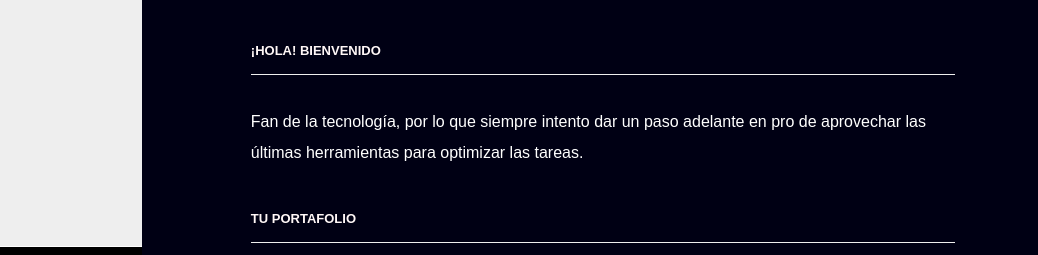
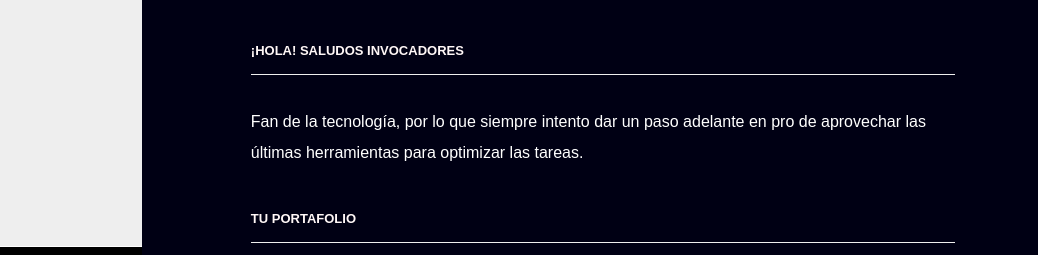
Before and after one commit to juanretamales/portafoleo, a plain HTML site: page index.html in a window 1280 px wide. Shown: the top 255 px of the page, 242-1280 px from the left. Drawn offline with Linux system fonts and the light colour scheme.

Commit message:
modifique el saludo

```diff
--- a/index.html
+++ b/index.html
@@ -72,7 +72,7 @@
   <div class="layout-principal">
     <div class="bloque">
       <!-- 4º Commit - Tu presentación -->
-      <h3>¡Hola! Bienvenido</h3>
+      <h3>¡Hola! saludos invocadores</h3>
       <p>Fan de la tecnología, por lo que siempre intento dar un paso adelante en pro de aprovechar las últimas herramientas para optimizar las tareas. </p>
     </div>
 
```
